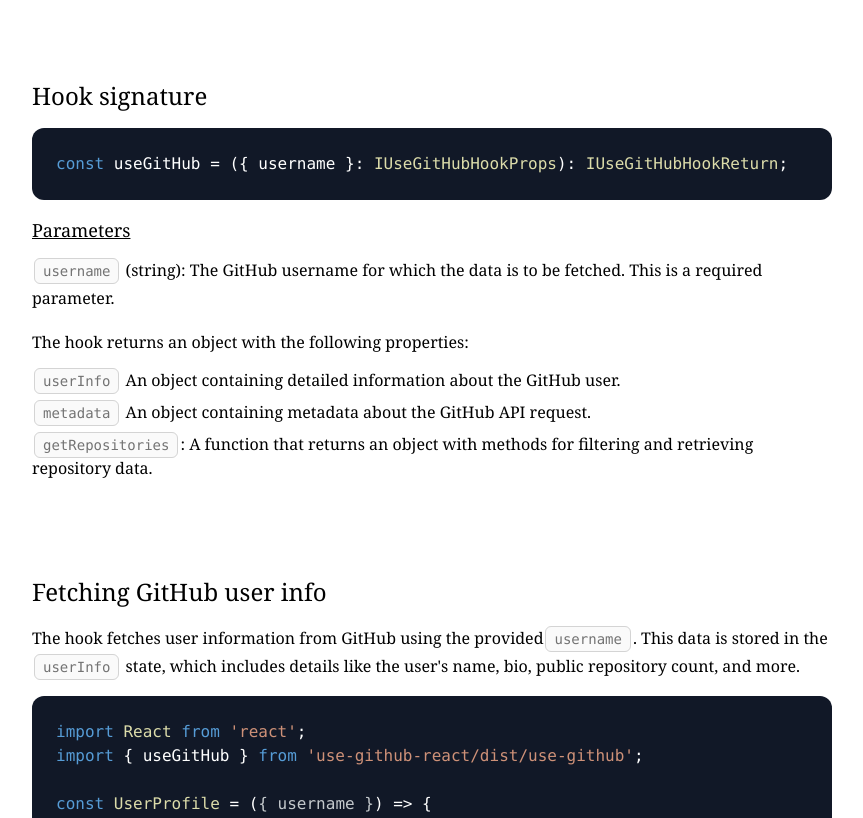
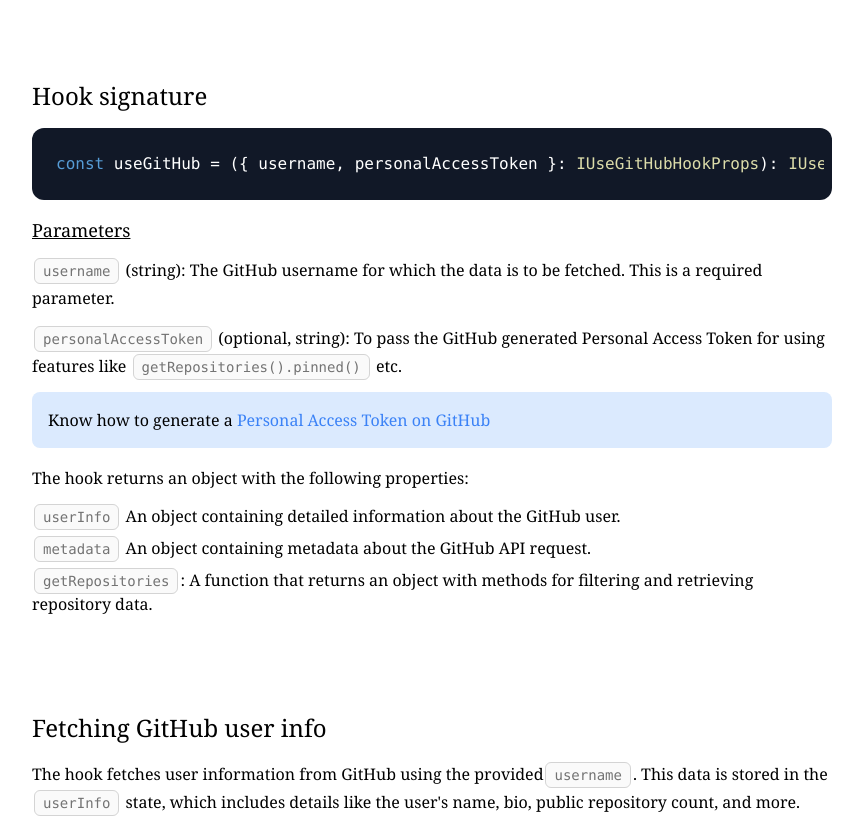
Before and after one commit to yashsehgal/use-github, a React (Create React App) app: page / in a window 1280 px wide. Shown: the part 1300-2118 px from the top of the page, without its empty margins (208-1071 px from the left). Built offline with nearby package versions, Linux system fonts and the light colour scheme.

Commit message:
feat: add personal access token docs

```diff
--- a/src/components/sections/docs/fetch-pinned-repositories.tsx
+++ b/src/components/sections/docs/fetch-pinned-repositories.tsx
@@ -6,7 +6,10 @@ const EXAMPLE_CODE: string = `import React from 'react';
 import { useGitHub } from 'use-github-react/dist/use-github';
 
 const PinnedRepositories = ({ username }) => {
-  const { getRepositories } = useGitHub({ username });
+  const { getRepositories } = useGitHub({
+    username,
+    personalAccessToken: process.env.GITHUB_PERSONAL_ACCESS_TOKEN
+  });
   const pinnedRepos = getRepositories().pinned();
 
   return (
@@ -53,8 +56,9 @@ const FetchingPinnedRepositories = (): JSX.Element => {
           </p>
           <p>
             The hook fetches the first six pinned repositories for the provided
-            <code className="inline-code">username</code>. The pinned
-            repositories are returned through the
+            <code className="inline-code">username</code> and most importantly,{' '}
+            the <code className="inline-code">personalAccessToken</code>. The
+            pinned repositories are returned through the
             <code className="inline-code">getRepositories</code> method, using
             the <code className="inline-code">pinned()</code> function.
           </p>
@@ -63,6 +67,18 @@ const FetchingPinnedRepositories = (): JSX.Element => {
         <div className="space-y-4">
           <h3>Do&apos;s</h3>
           <ul>
+            <li>
+              Make sure to use{' '}
+              <code className="inline-code">personalAccessToken</code> inside
+              the hook configuration. Use{' '}
+              <a
+                href="https://create-react-app.dev/docs/adding-custom-environment-variables/"
+                target="_blank"
+                rel="noreferrer">
+                env variables
+              </a>{' '}
+              for storing your personal access token.
+            </li>
             <li>
               Do use the{' '}
               <code className="inline-code">getRepositories().pinned()</code>{' '}
--- a/src/components/sections/docs/hook-signature.tsx
+++ b/src/components/sections/docs/hook-signature.tsx
@@ -10,7 +10,7 @@ const HookSignature = (): JSX.Element => {
         <CodeBlock
           language="tsx"
           content={
-            'const useGitHub = ({ username }: IUseGitHubHookProps): IUseGitHubHookReturn;'
+            'const useGitHub = ({ username, personalAccessToken }: IUseGitHubHookProps): IUseGitHubHookReturn;'
           }
         />
         <div className="space-y-3" id="hook-signature--params">
@@ -20,6 +20,24 @@ const HookSignature = (): JSX.Element => {
             username for which the data is to be fetched. This is a required
             parameter.
           </p>
+          <p>
+            <code className="inline-code">personalAccessToken</code> (optional,
+            string): To pass the GitHub generated Personal Access Token for
+            using features like{' '}
+            <a href="#fetching-pinned-repositories">
+              <code className="inline-code">getRepositories().pinned()</code>
+            </a>{' '}
+            etc.
+          </p>
+          <div className="inline-info">
+            Know how to generate a{' '}
+            <a
+              href="https://docs.github.com/en/authentication/keeping-your-account-and-data-secure/managing-your-personal-access-tokens"
+              target="_blank"
+              rel="noreferrer">
+              Personal Access Token on GitHub
+            </a>
+          </div>
         </div>
         <div className="space-y-3" id="hook-signature--return-value">
           <p>The hook returns an object with the following properties:</p>
--- a/src/hooks/use-github/interfaces/global.ts
+++ b/src/hooks/use-github/interfaces/global.ts
@@ -56,6 +56,7 @@ export type ProgrammingLanguage =
 
 export interface IUseGitHubHookProps {
   username: string;
+  personalAccessToken?: string;
 }
 
 export interface IUseGitHubHookReturn {
--- a/src/hooks/use-github/use-github.ts
+++ b/src/hooks/use-github/use-github.ts
@@ -12,7 +12,10 @@ import {
 const GITHUB_REST_URL: string = 'https://api.github.com' as const;
 const GITHUB_GRAPHQL_URL: string = 'https://api.github.com/graphql' as const;
 
-const useGitHub = ({ username }: IUseGitHubHookProps): IUseGitHubHookReturn => {
+const useGitHub = ({
+  username,
+  personalAccessToken,
+}: IUseGitHubHookProps): IUseGitHubHookReturn => {
   const [metadata, setMetadata] = useState<IUseGitHubHookMetadata | null>(null);
   const [userInfo, setUserInfo] = useState<IGitHubUserInfo | null>(null);
   const [repositories, setRepositories] = useState<IGitHubRepo[]>([]);
@@ -107,7 +110,7 @@ const useGitHub = ({ username }: IUseGitHubHookProps): IUseGitHubHookReturn => {
         { query },
         {
           headers: {
-            Authorization: `Bearer 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`,
+            Authorization: `Bearer ${personalAccessToken}`,
           },
         },
       );
@@ -130,7 +133,7 @@ const useGitHub = ({ username }: IUseGitHubHookProps): IUseGitHubHookReturn => {
     } catch (error) {
       console.error('Error while fetching pinned repositories:', error);
     }
-  }, [username]);
+  }, [username, personalAccessToken]);
 
   useEffect(() => {
     fetchGitHubData().then((meta) => {
--- a/src/index.css
+++ b/src/index.css
@@ -9,6 +9,10 @@ body {
 
 .inline-code {
   @apply text-sm px-2 py-1 bg-neutral-50 text-neutral-500 border border-neutral-300 rounded-md mx-0.5 cursor-default hover:bg-neutral-800 hover:text-neutral-50 hover:border-transparent;
+}
+
+.inline-info {
+  @apply p-4 rounded-lg bg-blue-100;
 }
 
 .hljs {
```
